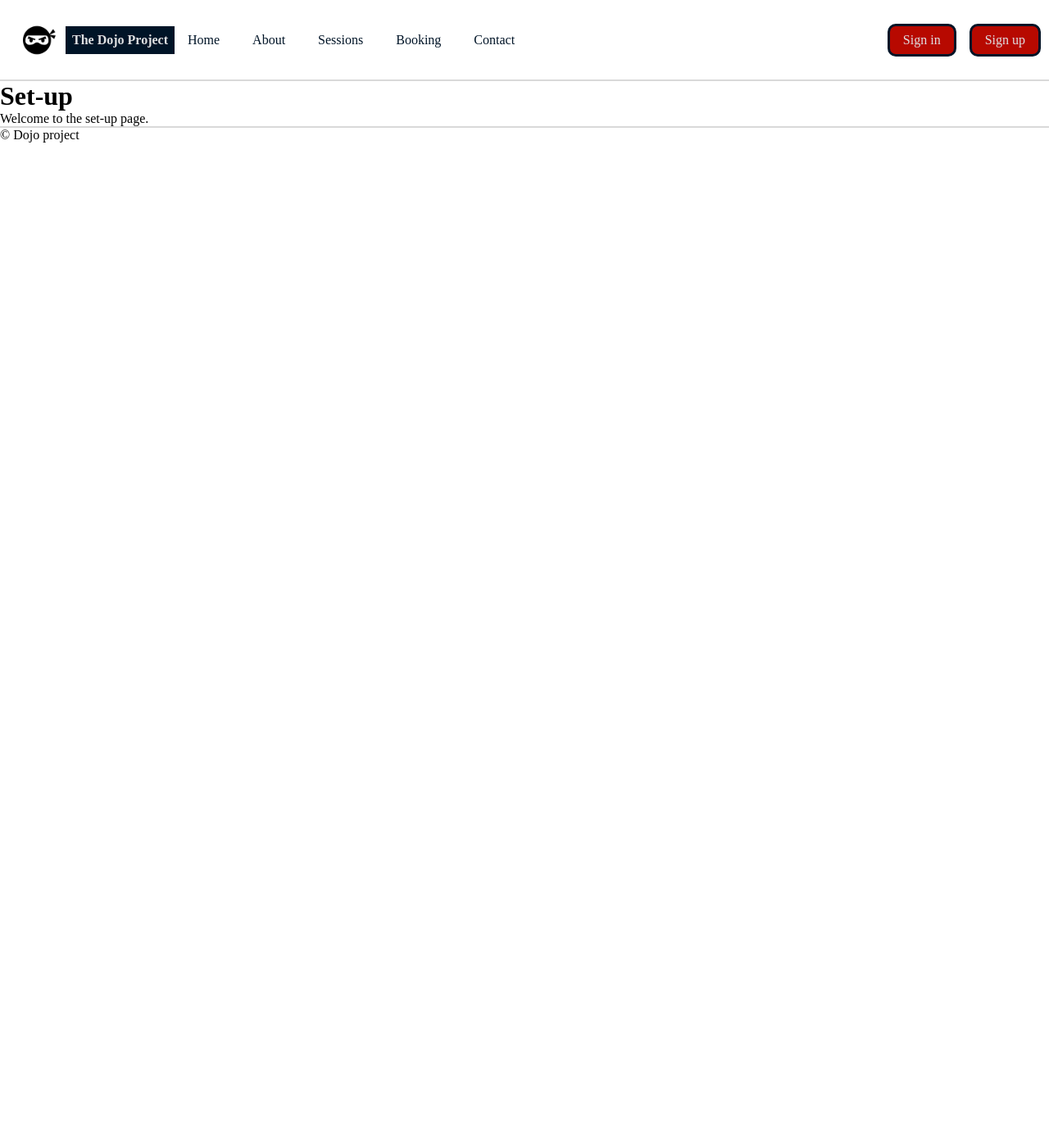
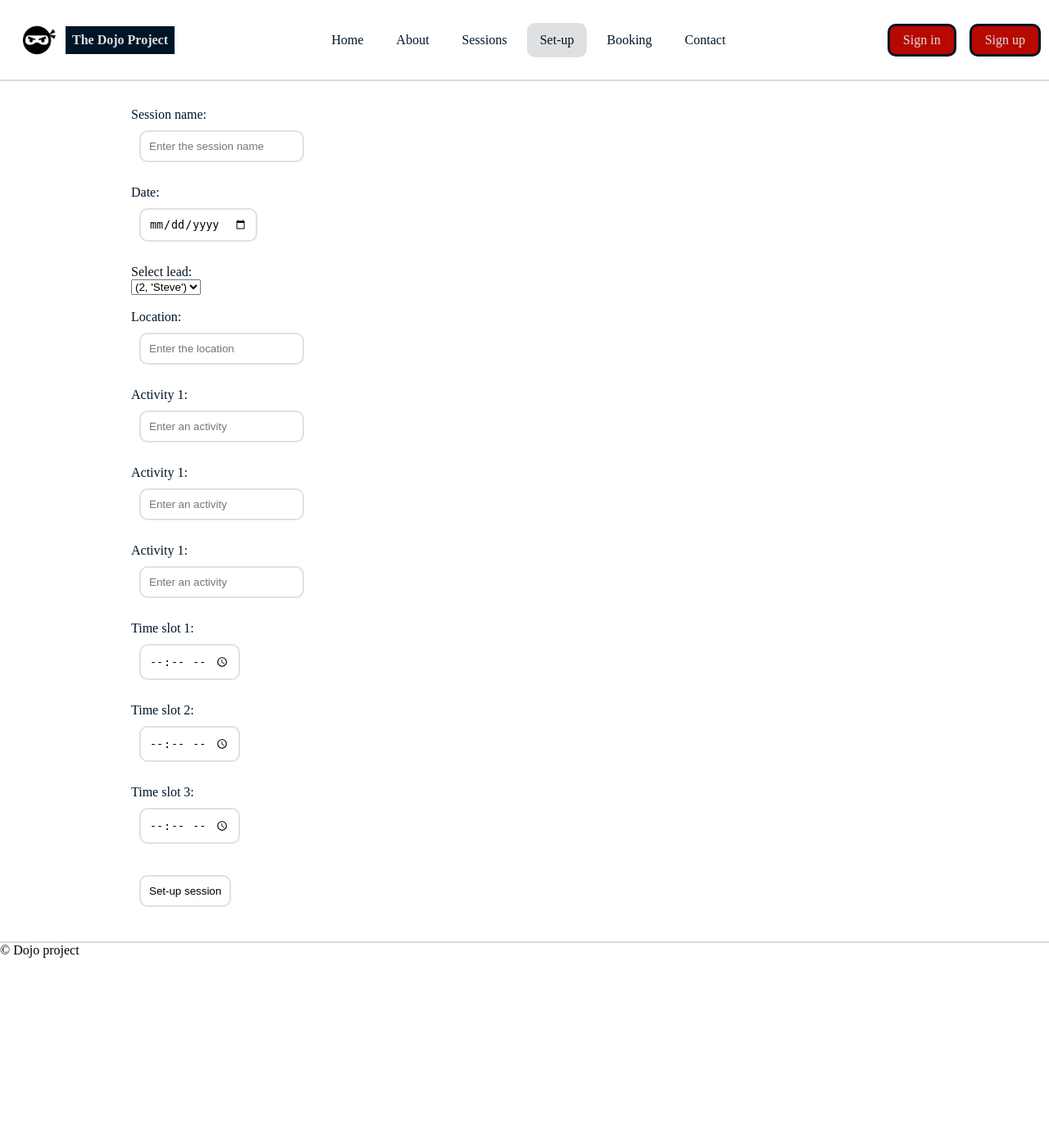
Before and after one commit to theHappyMonke/Dojo-project-prototype, a Flask app: page /sessions/setup in a window 1280 px wide. Shown: the top 1389 px of the page at 82% size. Run offline with Flask 3, Linux system fonts and the light colour scheme.

Commit message:
Working on the sign-in and session creation system.

```diff
--- a/main.py
+++ b/main.py
@@ -1,7 +1,9 @@
 # Description: This is the main file for our Flask application. This file will contain all of our routes and logic for our application.
 
 # Import the Flask module from the flask package
-from flask import Flask, render_template, flash, url_for, request
+from flask import Flask, render_template, request, redirect, url_for, flash #Flask library and functions
+from flask_login import LoginManager, UserMixin, login_user, login_required, logout_user, current_user
+from werkzeug.security import generate_password_hash, check_password_hash #This library lets us easily hash + verify passwords
 import sqlite3
 
 #Create a connection to our database
@@ -23,7 +25,7 @@
 def getSessions(): #Query our table to retrieve all of our products
     try:
         cursor = connection.cursor()
-        cursor.execute("SELECT session.id, session.date, lead.forname, session.location, session.activity_1, session.activity_2, session.activity_3, session.timeslot_1, session.timeslot_2, session.timeslot_3, session.price FROM session JOIN lead ON session.lead_id = lead.id JOIN organiser ON session.organiser_id = organiser.id")
+        cursor.execute("SELECT session.id, session.name, session.date, lead.forname, session.location, session.activity_1, session.activity_2, session.activity_3, session.timeslot_1, session.timeslot_2, session.timeslot_3, session.price FROM session JOIN lead ON session.lead_id = lead.id JOIN organiser ON session.organiser_id = organiser.id")
         sessions = cursor.fetchall() #fetchone() vs fetchall() depending on the situation. We want all of the data here.
     except sqlite3.Error as error:
         print("Database error:", error)
@@ -32,6 +34,19 @@
 
     print(sessions)
     return sessions
+
+def getLeads(): #Query our table to retrieve all of our leads
+    try:
+        cursor = connection.cursor()
+        cursor.execute("SELECT lead.id, lead.forname FROM lead")
+        leads = cursor.fetchall()
+    except sqlite3.Error as error:
+        print("Database error:", error)
+    finally:
+        cursor.close()
+
+    print(leads)
+    return leads
 
 #Create a route decorator to tell Flask what URL should trigger our function
 @app.route('/')
@@ -48,9 +63,34 @@
     sessions = getSessions()
     return render_template('sessions.html', sessions = sessions)
 
-@app.route('/sessions/setup')
+@app.route('/sessions/setup', methods=['GET', 'POST'])
 def setup():
-    return render_template('setup-session.html')
+    if request.method == 'POST':
+        name = request.form['name']
+        price = request.form['price']
+        date = request.form['date']
+        location = request.form['location']
+        activity_1 = request.form['activity_1']
+        activity_2 = request.form['activity_2']
+        activity_3 = request.form['activity_3']
+        timeslot_1 = request.form['timeslot_1']
+        timeslot_2 = request.form['timeslot_2']
+        timeslot_3 = request.form['timeslot_3']
+        lead_id = request.form['lead_id']
+        organiser_id = request.form['organiser_id']
+
+        try:
+            cursor = connection.cursor()
+            cursor.execute(f"INSERT INTO session VALUES (NULL, {name}, {price}, {date}, {location}, {activity_1}, {activity_2}, {activity_3}, {timeslot_1}, {timeslot_2}, {timeslot_3}, {lead_id}, {organiser_id})")
+            connection.commit()
+        except sqlite3.Error as error:
+            print("Database error:", error)
+            flash('Database error')
+            leads = getLeads()
+            return render_template('setup-session.html', leads = leads)
+    else:
+        leads = getLeads()
+        return render_template('setup-session.html', leads = leads)
 
 @app.route('/booking')
 def booking():
@@ -66,7 +106,7 @@
 
 @app.route('/sign-in', methods=['GET', 'POST'])
 def signin():
-    if request.method == 'post':
+    if request.method == 'POST':
         email = request.form['email']
         password = request.form['password']
 
@@ -75,7 +115,7 @@
         # All errors are handled using the try and except block which prevents the program from crashing.
         try:
             cursor = connection.cursor()
-            cursor.execute(f"SELECT user.email, user.password FROM user WHERE email='{email}'")
+            cursor.execute(f"SELECT user.email, user.password FROM user WHERE email={email}")
             check = cursor.fetchone()
             cursor.close()
         except sqlite3.Error as error:
@@ -90,7 +130,7 @@
 
 @app.route('/sign-up', methods=['GET', 'POST'])
 def signup():
-    if request.method == 'post':
+    if request.method == 'POST':
         forname = request.form['forname']
         surname = request.form['surname']
         email = request.form['email']
@@ -101,14 +141,33 @@
         # All errors are handled using the try and except block which prevents the program from crashing.
         try:
             cursor = connection.cursor()
-            cursor.execute(f"INSERT INTO user VALUES (NULL, '{forname}', '{surname}', '{email}', '{password}')")
-            connection.commit()
-            flash('Signup successful')
+            cursor.execute(f"SELECT * FROM users WHERE email='{email}'")
+            user = cursor.fetchone()
         except sqlite3.Error as error:
-            flash('Database error', error)
+            print("Database error:", error)
+            flash('Database error')
         finally:
             cursor.close()
-            return render_template('login.html')
+
+        if user: #Checks if there is already a user with this email address.
+            flash('Email already registered')
+            return redirect(url_for('sign-up')) #You should provide some feedback to the user rather than just redirect to the same page like this.
+        else:
+            try:
+                query = "INSERT INTO users VALUES (NULL, ?, ?, ?)" # Use NULL for the ID value, SQLite will generate it for you.
+                insert_data = (forname, surname, email, generate_password_hash(password)) #Create a tuple with all the data we want to INSERT.
+                cursor = connection.cursor()
+                cursor.execute(query, insert_data) #Combine the query with the data to insert + execute.
+                connection.commit() #This is necessary to permanently make the change to our DB, the change will not persist without it.
+            except sqlite3.Error as error:
+                print("Database error:", error)
+                flash('Database error')
+                return render_template('sign-up.html')
+            finally:
+                cursor.close()
+
+            flash('Registration successful')
+            return redirect(url_for('sign-in')) #Successful signup - return to login page
     else:
         return render_template('sign-up.html')
 
--- a/queries.sql
+++ b/queries.sql
@@ -7,4 +7,5 @@
 
 INSERT INTO organiser VALUES (NULL, 'John', 'Steve', 'sj@example.com', 'pass');
 INSERT INTO lead VALUES (NULL, 'Steve', 'John', 'sj@example.com', 'pass');
+INSERT INTO lead VALUES (NULL, 'Albert', 'Stef', 'AS@example.com', 'pass');
 INSERT INTO session VALUES (NULL, 'Session 1', '£50.00', 'Tomorrow', 'Outside', 'jump', 'skip', 'hop', '1', '2', '3', 1, 1);
--- a/static/styles.css
+++ b/static/styles.css
@@ -31,6 +31,30 @@
 */
 a {
     text-decoration: none;
+}
+
+form {
+    color: #001427;
+}
+
+form > input {
+    margin: 10px;
+    padding: 10px;
+    border-radius: 10px;
+    border: 2px solid #dfe0e2;
+    background-color: #fff;
+}
+
+form > input[type="submit"]:hover {
+    background-color: #eeeff0;
+}
+
+form > option {
+    margin: 10px;
+    padding: 10px;
+    border-radius: 10px;
+    border: 2px solid #dfe0e2;
+    background-color: #fff;
 }
 /* End of Main */
 
@@ -81,6 +105,7 @@
 */
 #nav-links {
     display: flex;
+    margin-left: auto;
     gap: 8px;
 }
 
@@ -139,7 +164,6 @@
 .content > hr {
     background-color: #dfe0e2;
     height: 3px;
-    width: 150%;
     border: none;
 }
 
@@ -193,7 +217,6 @@
 .three-column-content > h4 {
     text-align: right;
 }
-
 /*
     This below is for accessability and will show the description of the image when hovered over.
 */
--- a/templates/base.html
+++ b/templates/base.html
@@ -26,7 +26,7 @@
                     <a href="{{ url_for('home') }}" {% if active=="home" %}class="active"{% endif %}>Home</a>
                     <a href="{{ url_for('about') }}" {% if active=="about" %}class="active"{% endif %}>About</a>
                     <a href="{{ url_for('sessions') }}" {% if active=="sessions" %}class="active"{% endif %}>Sessions</a>
-                    {% if organiser=="True" %}<a href="{{ url_for('setup') }}" {% if active=="setup" %}class="active"{% endif %}>Set-up</a>{% endif %}
+                    <a href="{{ url_for('setup') }}" {% if active=="setup" %}class="active"{% endif %}>Set-up</a>
                     <a href="{{ url_for('booking') }}" {% if active=="booking" %}class="active"{% endif %}>Booking</a>
                     <a href="{{ url_for('contact') }}" {% if active=="contact" %}class="active"{% endif %}>Contact</a>
                 </div>
--- a/templates/setup-session.html
+++ b/templates/setup-session.html
@@ -5,6 +5,33 @@
 {% block title %}Set-up{% endblock %}
 
 {% block content %}
-    <h1>Set-up</h1>
-    <p>Welcome to the set-up page.</p>
+    <div class="content">
+        <form action="{{ url_for('setup')}}" method="post" id="setup-session" autocomplete = "off">
+            <label for="name">Session name:</label><br>
+            <input type="text" id="name" name="name" placeholder="Enter the session name" required><br><br>
+            <label for="date">Date:</label><br>
+            <input type="date" id="date" name="date" required><br><br>
+            <label for="lead">Select lead:</label><br>
+            <select name="lead">
+            {% for lead in leads %}
+                <option value="{{ leads[0] }}">{{ leads[1] }}</option>
+            {% endfor %}
+            </select><br><br>
+            <label for="location">Location:</label><br>
+            <input type="text" id="location" name="location" placeholder="Enter the location" required><br><br>
+            <label for="activity_1">Activity 1:</label><br>
+            <input type="text" id="activity_1" name="activity_1" placeholder="Enter an activity" required><br><br>
+            <label for="activity_2">Activity 1:</label><br>
+            <input type="text" id="activity_2" name="activity_2" placeholder="Enter an activity" required><br><br>
+            <label for="activity_2">Activity 1:</label><br>
+            <input type="text" id="activity_3" name="activity_3" placeholder="Enter an activity" required><br><br>
+            <label for="timeslot_1">Time slot 1:</label><br>
+            <input type="time" id="timeslot_1" name="timeslot_1" required><br><br>
+            <label for="timeslot_2">Time slot 2:</label><br>
+            <input type="time" id="timeslot_2" name="timeslot_2" required><br><br>
+            <label for="timeslot_3">Time slot 3:</label><br>
+            <input type="time" id="timeslot_3" name="timeslot_3" required><br><br>
+            <input type="submit" value="Set-up session">
+        </form>
+    </div>
 {% endblock %}
```
Also changed, not shown: templates/sessions.html (+6 -5 lines), templates/sign-in.html (+21 -2 lines), templates/sign-up.html (+27 -2 lines), dojobase.db.
